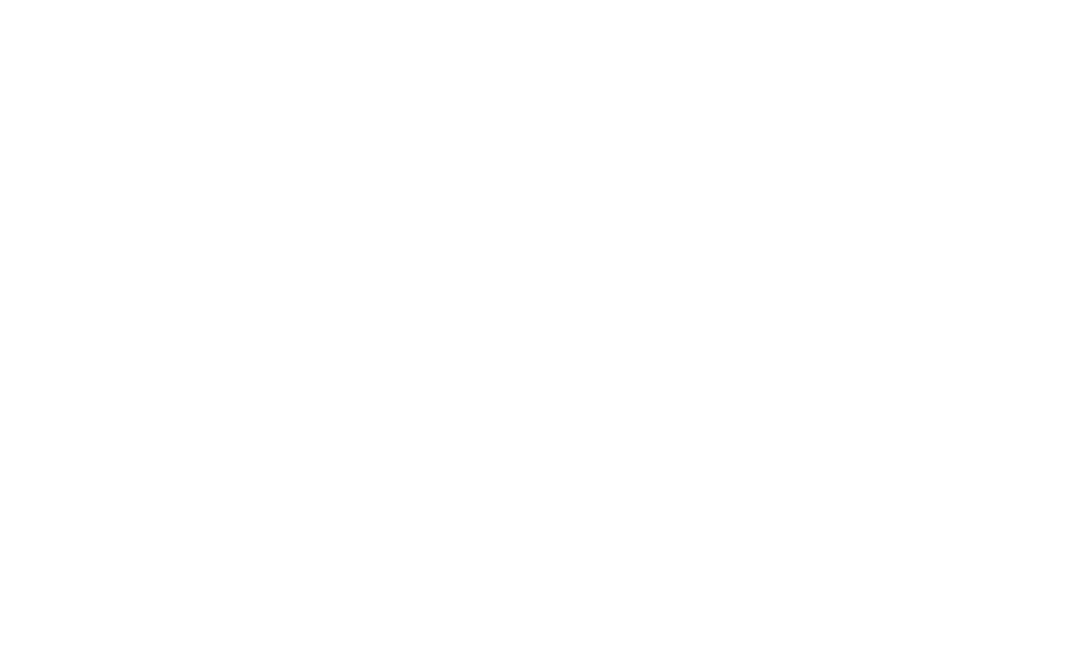
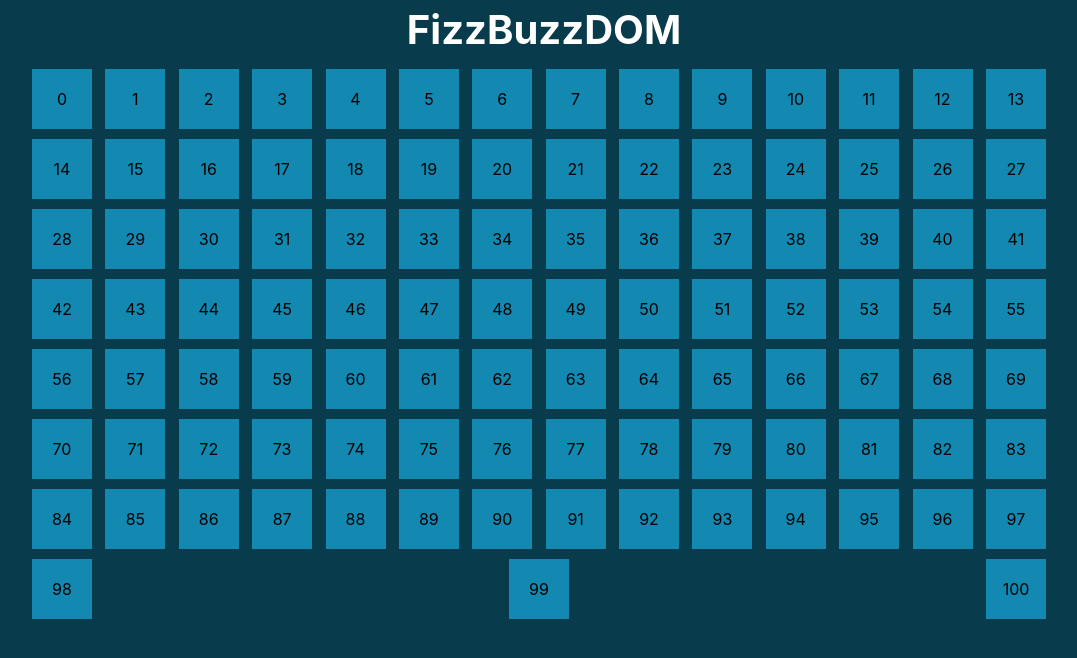
Before and after one commit to Fede180600/js-fizzbuzzdom, a plain HTML site: page index.html in a window 1280 px wide. Shown: the whole page, without its empty margins (96-1173 px from the left). Drawn offline with Linux system fonts and the light colour scheme.

Commit message:
add boxs in html

```diff
--- a/css/style.css
+++ b/css/style.css
@@ -0,0 +1,45 @@
+* {
+    margin: 0;
+    padding: 0;
+    box-sizing: border-box;
+}
+
+body {
+    background-color: #083b4c;
+    font-family: -apple-system, BlinkMacSystemFont, 'Segoe UI', Roboto, Oxygen, Ubuntu, Cantarell, 'Open Sans', 'Helvetica Neue', sans-serif;
+}
+
+h1 {
+    color: white;
+    font-size: 40px;
+    text-align: center;
+    margin-top: 5px;
+    margin-bottom: 15px;
+}
+
+.container {
+    width: 80%;
+    max-width: 1200px;
+    margin: 0 auto;
+    display: flex;
+    justify-content: space-between;
+    flex-wrap: wrap;
+}
+
+.box {
+    height: 60px;
+    width: 60px;
+    background-color: #1389b2;
+    text-align: center;
+    line-height: 60px;
+    margin-bottom: 10px;
+    margin-right: 10px;
+}
+
+.fizz {
+    background-color: #0bd6a1;
+}
+
+.buzz {
+    background-color: #ffd166;
+}
--- a/index.html
+++ b/index.html
@@ -9,7 +9,10 @@
     <link rel="stylesheet" href="css/style.css">
 </head>
 <body>
+    <h1>FizzBuzzDOM</h1>
+    <div class="container">
 
+    </div>
 
     <script src="js/script.js" type="text/javascript"></script>
 </body>
--- a/js/script.js
+++ b/js/script.js
@@ -13,6 +13,15 @@ for (let i = 0; i <= 100; i++) {
         myMultiple = "FizzBuzz";
     }
 
+
+
     console.log(i, myMultiple);
 
 }
+
+// 2. Stampo i numeri nella pagina all'interno del box
+const containerWrapper = document.querySelector('.container');
+
+for (let i = 0; i <= 100; i++) {
+containerWrapper.innerHTML += `<div class="box">${i}</div> `
+}
```
